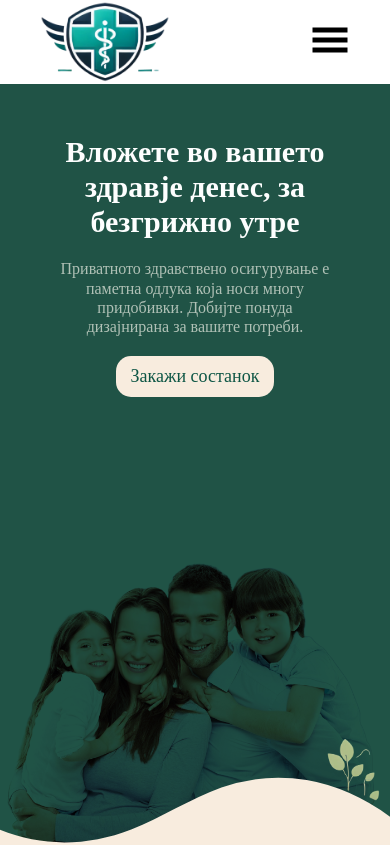
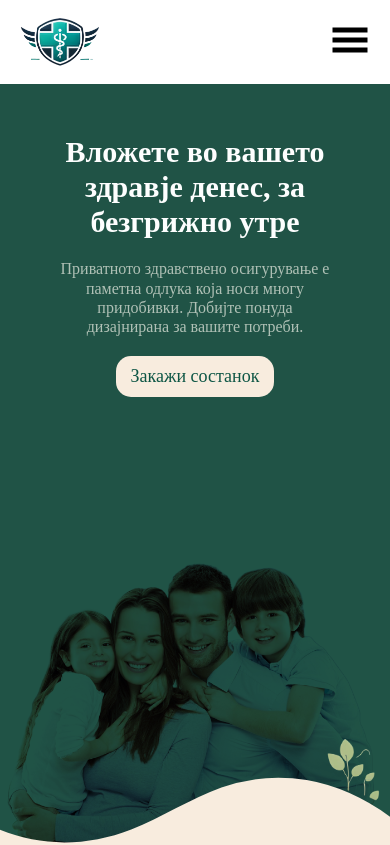
Before and after one commit to sasko87/health-insurance-website, a React (Vite) app: page / in a window 390 px wide. Shown: the top 845 px of the page. Built offline with nearby package versions, Linux system fonts and the light colour scheme.

Commit message:
header fix

```diff
--- a/src/components/Header/Header.module.css
+++ b/src/components/Header/Header.module.css
@@ -82,6 +82,14 @@
 }
 
 @media screen and (max-width: 768px) {
+  .header {
+    padding: 10px 20px;
+  }
+
+  .mainLogo {
+    width: 80px;
+  }
+
   .mainNav {
     display: none;
   }
```
